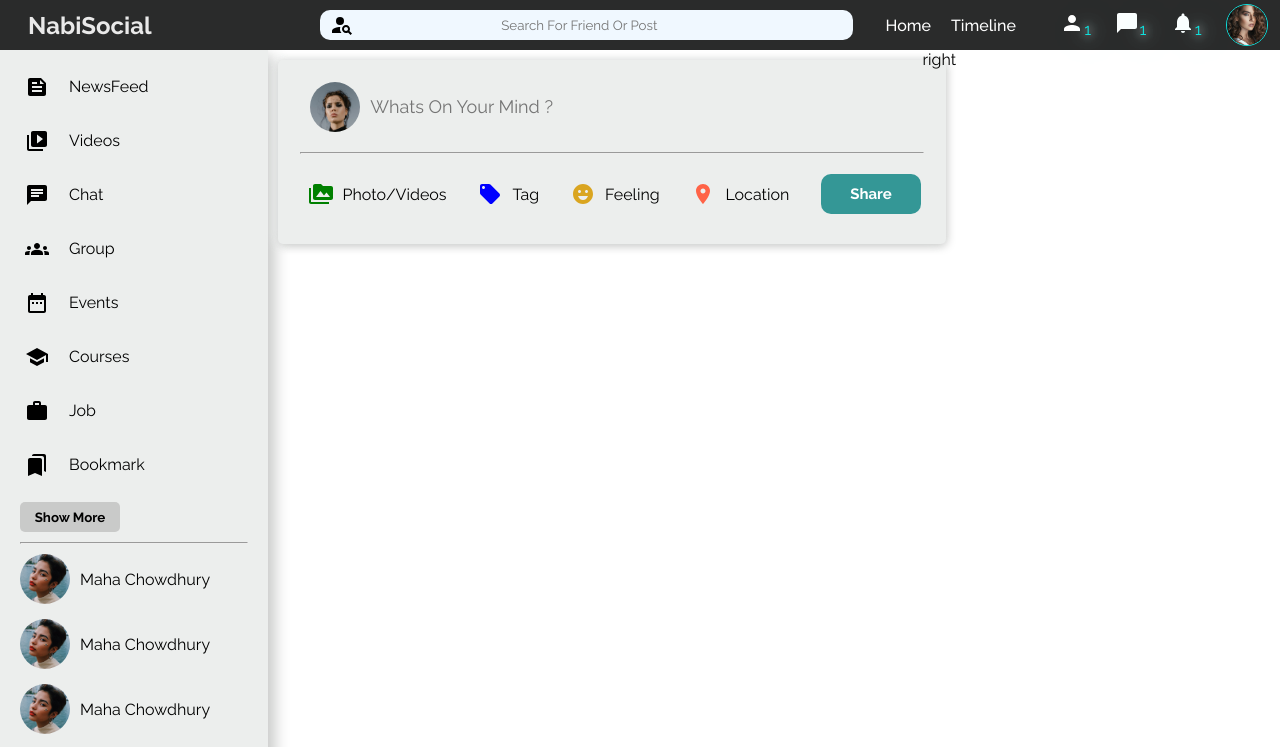
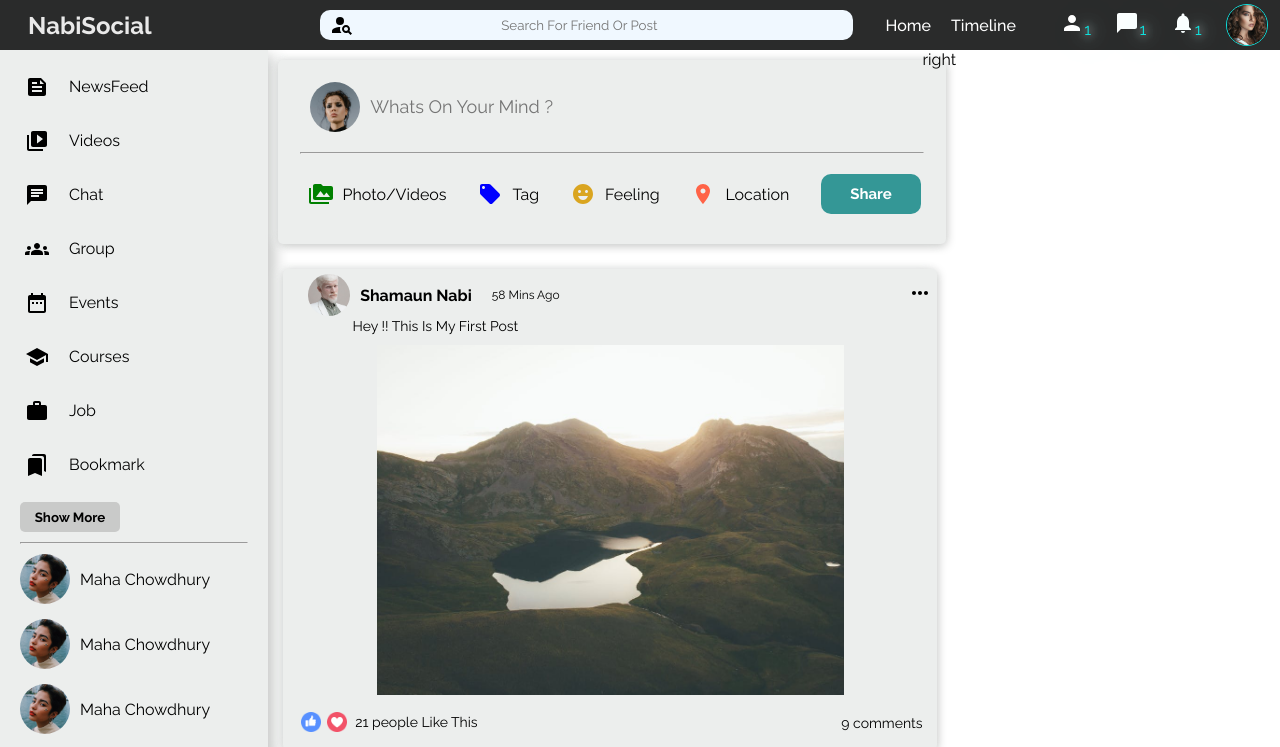
Before and after one commit to Shamaun-Nabi/socialapp-react-dev, a React (Create React App) app: page / in a window 1280 px wide. Shown: the top 747 px of the page. Built offline with nearby package versions, Linux system fonts and the light colour scheme.

Commit message:
singlePost Added

```diff
--- a/src/components/LeftBar/LeftBar.css
+++ b/src/components/LeftBar/LeftBar.css
@@ -2,11 +2,12 @@
   flex: 3;
   /* background-color: rgb(228, 252, 13); */
   height: calc(100vh - 50px);
-  border-radius: 0px;
+  /* border-radius: 0px; */
   background: #eceeed;
   box-shadow: 7px 7px 14px #c9cac9, -7px -7px 14px #ebeeed;
   overflow-y: scroll;
-  /* height:100vh; */
+  /* position: relative; */
+  /* height:100vmax; */
 }
 .sidebarListItem {
   display: flex;
--- /dev/null
+++ b/src/components/Post/Post.css
@@ -0,0 +1,78 @@
+.singlePost{
+    padding:15px;
+    width: 100%;
+}
+
+.singlePostWrapper{
+    /* background-color: red; */
+    border-radius: 5px;
+    background: #eceeed;
+    box-shadow: 1px 2px 10px #c9cac9, -4px 0px 12px #ebeeed;
+    padding: 5px;
+    /* margin:px; */
+}
+.profileWithPost{
+    width:42px;
+    height: 42px;
+    border-radius:50%;
+    object-fit: cover;
+    cursor: pointer;
+}
+.singlePostTop{
+    display: flex;
+    align-items: center;
+    justify-content: space-between;
+}
+.postLeftTop{
+    display: flex;
+    align-items: center;
+    margin-left:20px;
+}
+.profileNameText{
+    margin-left: 10px;
+    font-weight: bold;
+    cursor: pointer;
+
+}
+.moreIcon{
+    cursor: pointer;
+}
+.displayTime{
+    margin-left: 20px;
+    font-size:12px;
+}
+.sharePostText{
+    margin-left:10%;
+    font-size: 14px;
+}
+.postImage{
+  width: 100%;
+  max-height: 350px;
+  object-fit: contain;
+  margin-top: 10px;
+}
+
+.singlePostBottom{
+    display: flex;
+    align-items: center;
+    justify-content: space-between;
+    padding: 10px;
+}
+.bottomLeft{
+    display: flex;
+    align-items: center;
+}
+.likeIcon{
+    width: 20px;
+    height: 20px;
+    padding: 3px;
+    cursor: pointer;
+}
+.likeText,.commentText{
+    margin-left: 5px;
+    font-size:14px;
+    cursor: pointer;
+}
+.commentText{
+    border-bottom: 1px dotted rgb(26, 25, 25)000;
+}
--- /dev/null
+++ b/src/components/Post/Post.jsx
@@ -0,0 +1,42 @@
+import React from "react";
+import "./Post.css";
+import MoreHorizIcon from "@mui/icons-material/MoreHoriz";
+
+export default function Post() {
+  return (
+    <div className="singlePost">
+      <div className="singlePostWrapper">
+        <div className="singlePostTop">
+          <div className="postLeftTop">
+            <img
+              className="profileWithPost"
+              src="/assets/person/2.jpeg"
+              alt="Your profile"
+            />
+            <span className="profileNameText">Shamaun Nabi</span>
+            <span className="displayTime">58 Mins Ago</span>
+          </div>
+          <div className="postRightTop">
+            <MoreHorizIcon className="moreIcon" />
+          </div>
+        </div>
+        <div className="singlePostCenter">
+          <span className="sharePostText"> Hey !! This Is My First Post</span>
+          <img className="postImage" src="/assets/post/8.jpeg" alt="" />
+        </div>
+        <div className="singlePostBottom">
+          <div className="bottomLeft">
+            <img className="likeIcon" src="assets/like.png" alt="" srcset="" />
+            <img  className="likeIcon"src="assets/heart.png" alt="" srcset="" />
+            <span className="likeText">21 people Like This</span>
+          </div>
+          <div className="bottomRight">
+            <span className="commentText">
+              9 comments
+            </span>
+          </div>
+        </div>
+      </div>
+    </div>
+  );
+}
--- a/src/components/PostFeeds/PostFeeds.jsx
+++ b/src/components/PostFeeds/PostFeeds.jsx
@@ -1,11 +1,19 @@
 import React from "react";
+import Post from "../Post/Post";
 import Share from "../Share/Share";
 import "./PostFeeds.css";
 
 export default function PostFeeds() {
-  return <div className="postFeeds">
+  return (
+    <div className="postFeeds">
       <div className="postWrapper">
-          <Share/>
+        <Share />
+        <Post />
+        <Post />
+        <Post />
+        <Post />
+        <Post />
       </div>
-  </div>;
+    </div>
+  );
 }
--- a/src/components/Share/Share.css
+++ b/src/components/Share/Share.css
@@ -1,7 +1,7 @@
 .share {
   width: 100%;
   height: 170px;
-  background: red;
+  /* background: red; */
   border-radius: 5px;
   background: #eceeed;
   box-shadow: 1px 2px 10px #c9cac9, -4px 0px 12px #ebeeed;
```
